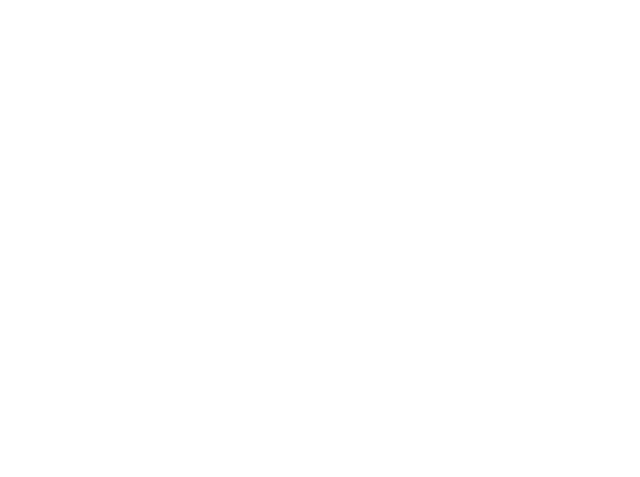
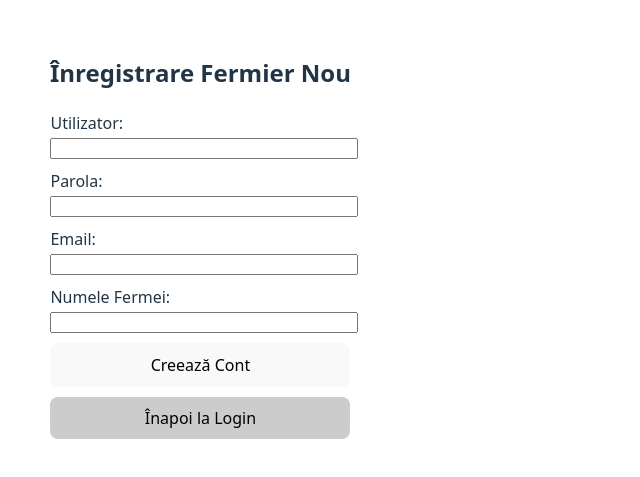
Before and after one commit to Doriann03/AgroManager, a React app in the folder frontend/: page /register in a window 1280 px wide. Before the commit this address had no page. Shown: the part 163-640 px from the top of the page, without its empty margins (0-640 px from the left). Built offline with nearby package versions, Linux system fonts and the light colour scheme; the HTML template or start-up script is replaced by a standard one.

Commit message:
inregistrare cont fermier

```diff
--- a/frontend/src/App.jsx
+++ b/frontend/src/App.jsx
@@ -1,6 +1,7 @@
 import React from 'react';
 import { BrowserRouter as Router, Routes, Route, Navigate } from 'react-router-dom';
 import Login from './components/Login';
+import Register from './components/Register';
 
 // Componente simple pentru test (pagini temporare)
 const AdminDashboard = () => <h1>Bun venit, Admin! Aici vei gestiona totul.</h1>;
@@ -13,6 +14,7 @@ function App() {
         {/* Ruta implicită redirecționează către login */}
         <Route path="/" element={<Navigate to="/login" />} />
         <Route path="/login" element={<Login />} />
+        <Route path="/register" element={<Register />} />
         <Route path="/admin" element={<AdminDashboard />} />
         <Route path="/farmer" element={<FarmerDashboard />} />
       </Routes>
--- a/frontend/src/components/Login.jsx
+++ b/frontend/src/components/Login.jsx
@@ -53,6 +53,11 @@ const Login = () => {
                 </div>
                 {error && <p style={{ color: 'red' }}>{error}</p>}
                 <button type="submit" style={{ width: '100%', padding: '10px' }}>Logare</button>
+
+                <div style={{ marginTop: '15px', textAlign: 'center', borderTop: '1px solid #ccc', paddingTop: '10px' }}>
+                    <p>Nu ai cont?</p>
+                    <button type="button" onClick={() => navigate('/register')} style={{ width: '100%', padding: '8px', backgroundColor: '#4CAF50', color: 'white', border: 'none', cursor: 'pointer' }}>Înregistrează-te ca Fermier</button>
+                </div>
             </form>
         </div>
     );
--- /dev/null
+++ b/frontend/src/components/Register.jsx
@@ -0,0 +1,78 @@
+import React, { useState } from 'react';
+import axios from 'axios';
+import { useNavigate } from 'react-router-dom';
+
+const Register = () => {
+    const [formData, setFormData] = useState({
+        username: '',
+        password: '',
+        email: '',
+        farmName: ''
+    });
+    const [message, setMessage] = useState('');
+    const [error, setError] = useState('');
+    const navigate = useNavigate();
+
+    const handleChange = (e) => {
+        setFormData({
+            ...formData,
+            [e.target.name]: e.target.value
+        });
+    };
+
+    const handleRegister = async (e) => {
+        e.preventDefault();
+        setError('');
+        setMessage('');
+
+        try {
+            await axios.post('http://localhost:8080/api/auth/register', formData);
+            setMessage('Cont creat cu succes! Vei fi redirecționat către login...');
+
+            setTimeout(() => {
+                navigate('/login');
+            }, 2000);
+
+        } catch (err) {
+            console.error("Eroare inregistrare:", err);
+            if (err.response && err.response.data) {
+                setError(err.response.data); // Mesajul de eroare din backend (ex: user existent)
+            } else {
+                setError('A apărut o eroare la înregistrare.');
+            }
+        }
+    };
+
+    return (
+        <div style={{ padding: '50px', textAlign: 'center' }}>
+            <h2>Înregistrare Fermier Nou</h2>
+            <form onSubmit={handleRegister} style={{ display: 'inline-block', textAlign: 'left', minWidth: '300px' }}>
+                <div style={{ marginBottom: '10px' }}>
+                    <label>Utilizator:</label><br/>
+                    <input type="text" name="username" value={formData.username} onChange={handleChange} required style={{ width: '100%' }} />
+                </div>
+                <div style={{ marginBottom: '10px' }}>
+                    <label>Parola:</label><br/>
+                    <input type="password" name="password" value={formData.password} onChange={handleChange} required style={{ width: '100%' }} />
+                </div>
+                <div style={{ marginBottom: '10px' }}>
+                    <label>Email:</label><br/>
+                    <input type="email" name="email" value={formData.email} onChange={handleChange} required style={{ width: '100%' }} />
+                </div>
+                <div style={{ marginBottom: '10px' }}>
+                    <label>Numele Fermei:</label><br/>
+                    <input type="text" name="farmName" value={formData.farmName} onChange={handleChange} required style={{ width: '100%' }} />
+                </div>
+
+                {error && <p style={{ color: 'red' }}>{error}</p>}
+                {message && <p style={{ color: 'green' }}>{message}</p>}
+
+                <button type="submit" style={{ width: '100%', padding: '10px', marginBottom: '10px' }}>Creează Cont</button>
+
+                <button type="button" onClick={() => navigate('/login')} style={{ width: '100%', padding: '10px', backgroundColor: '#ccc', border: 'none' }}>Înapoi la Login</button>
+            </form>
+        </div>
+    );
+};
+
+export default Register;
```
Also changed, not shown: 1 other file (tests, documents, lock files or other folders).
